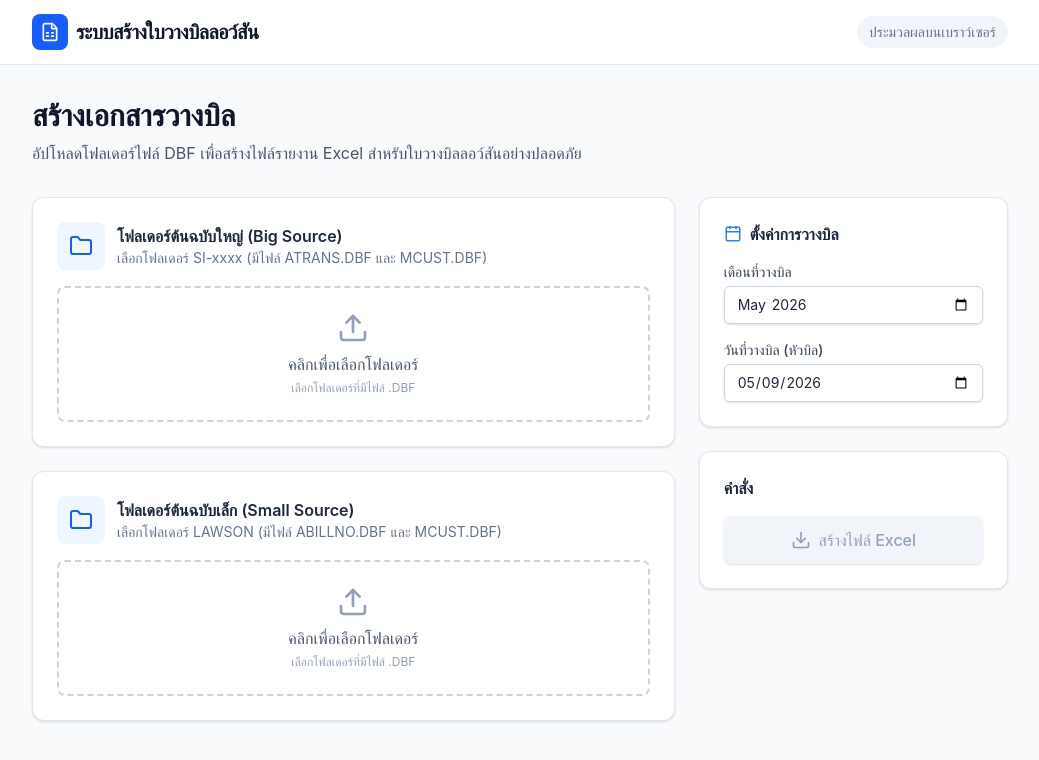
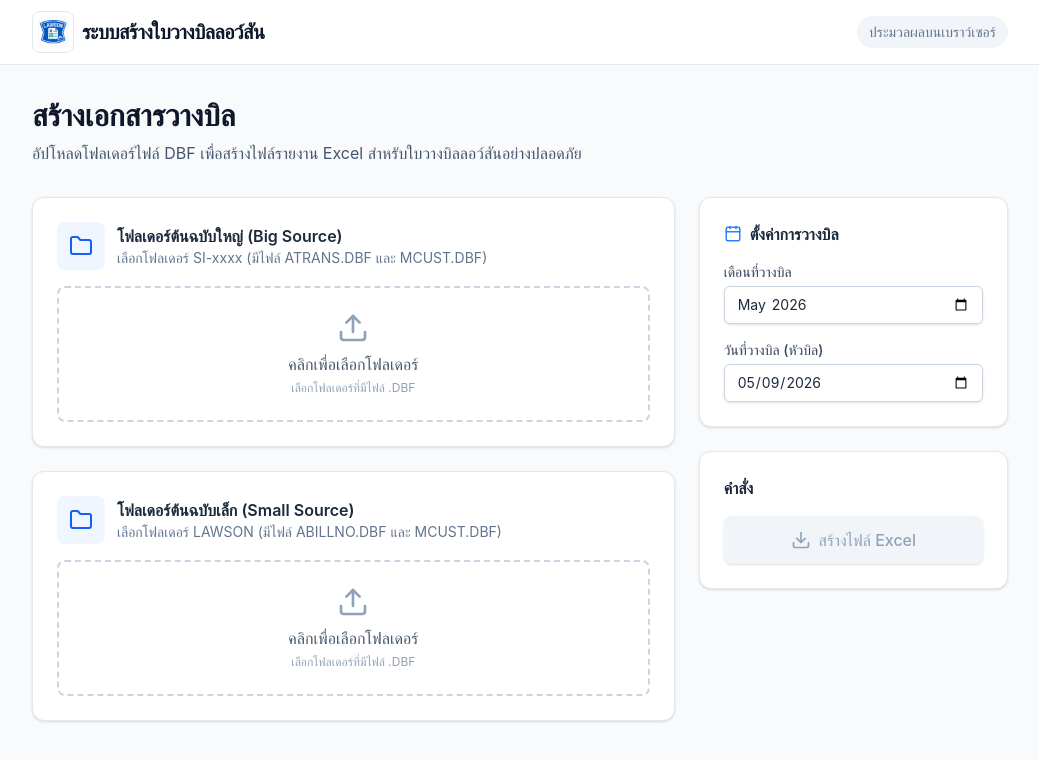
Before and after one commit to bhusit-git/CD-to-Excel-Online, a React (Vite) app in the folder web-app/: page / in a window 1280 px wide. Shown: the top 760 px of the page, without its empty margins (120-1159 px from the left). Built offline with nearby package versions, Linux system fonts and the light colour scheme.

Commit message:
Add Lawson logo in app header

```diff
--- a/web-app/src/App.jsx
+++ b/web-app/src/App.jsx
@@ -2,7 +2,6 @@ import { useState, useRef } from 'react';
 import { motion, AnimatePresence } from 'framer-motion';
 import {
   Upload,
-  FileSpreadsheet,
   AlertCircle,
   CheckCircle2,
   Folder,
@@ -160,8 +159,12 @@ function App() {
       <header className="bg-white border-b border-slate-200 sticky top-0 z-10">
         <div className="max-w-5xl mx-auto px-6 h-16 flex items-center justify-between">
           <div className="flex items-center gap-2">
-            <div className="bg-blue-600 p-2 rounded-lg text-white">
-              <FileSpreadsheet size={20} />
+            <div className="bg-white p-1 rounded-lg border border-slate-200">
+              <img
+                src="/icons/icon-192.png"
+                alt="Lawson Billing Logo"
+                className="w-8 h-8 rounded-md object-cover"
+              />
             </div>
             <h1 className="font-bold text-xl text-slate-900 tracking-tight">ระบบสร้างใบวางบิลลอว์สัน</h1>
           </div>
```
